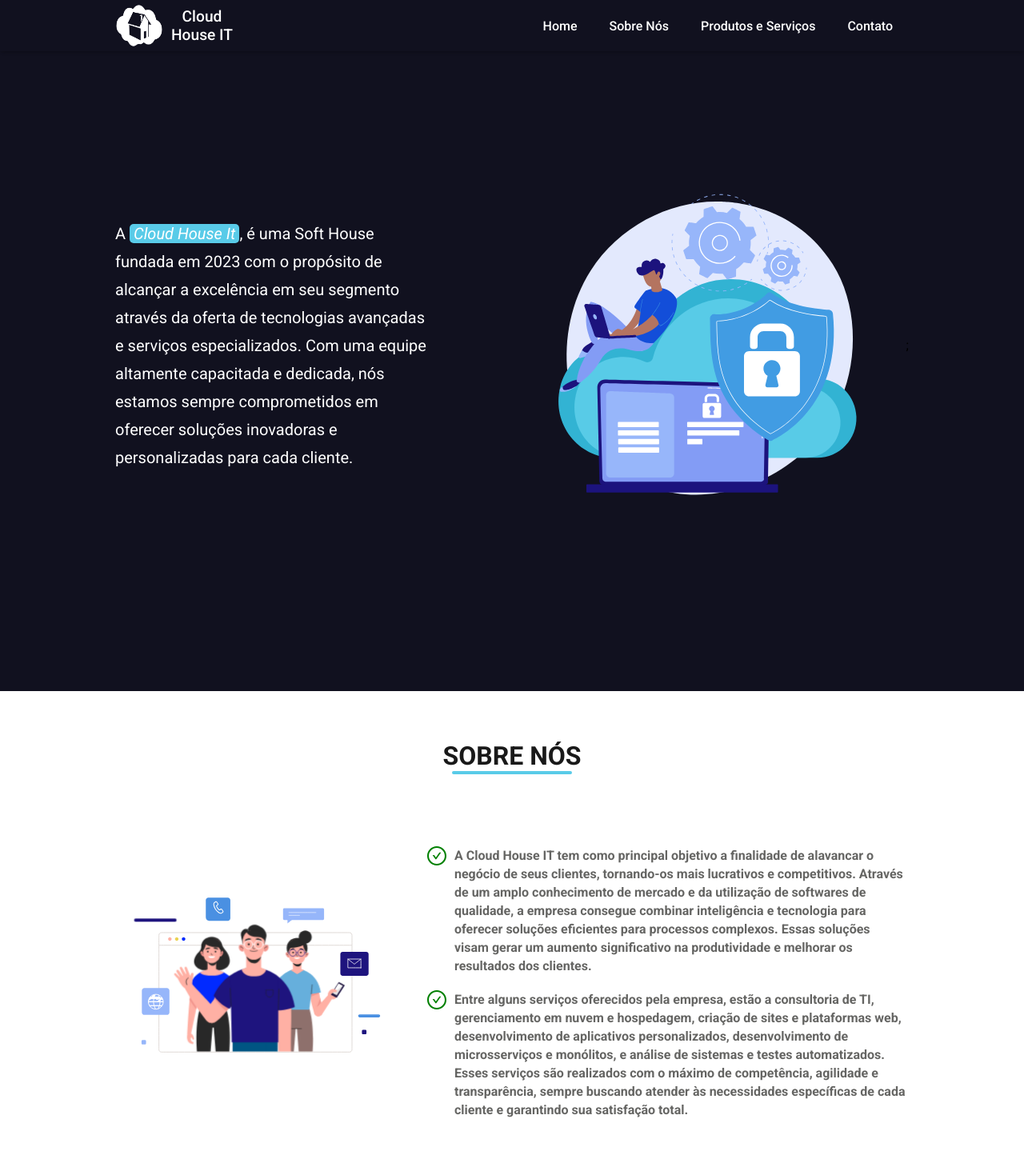
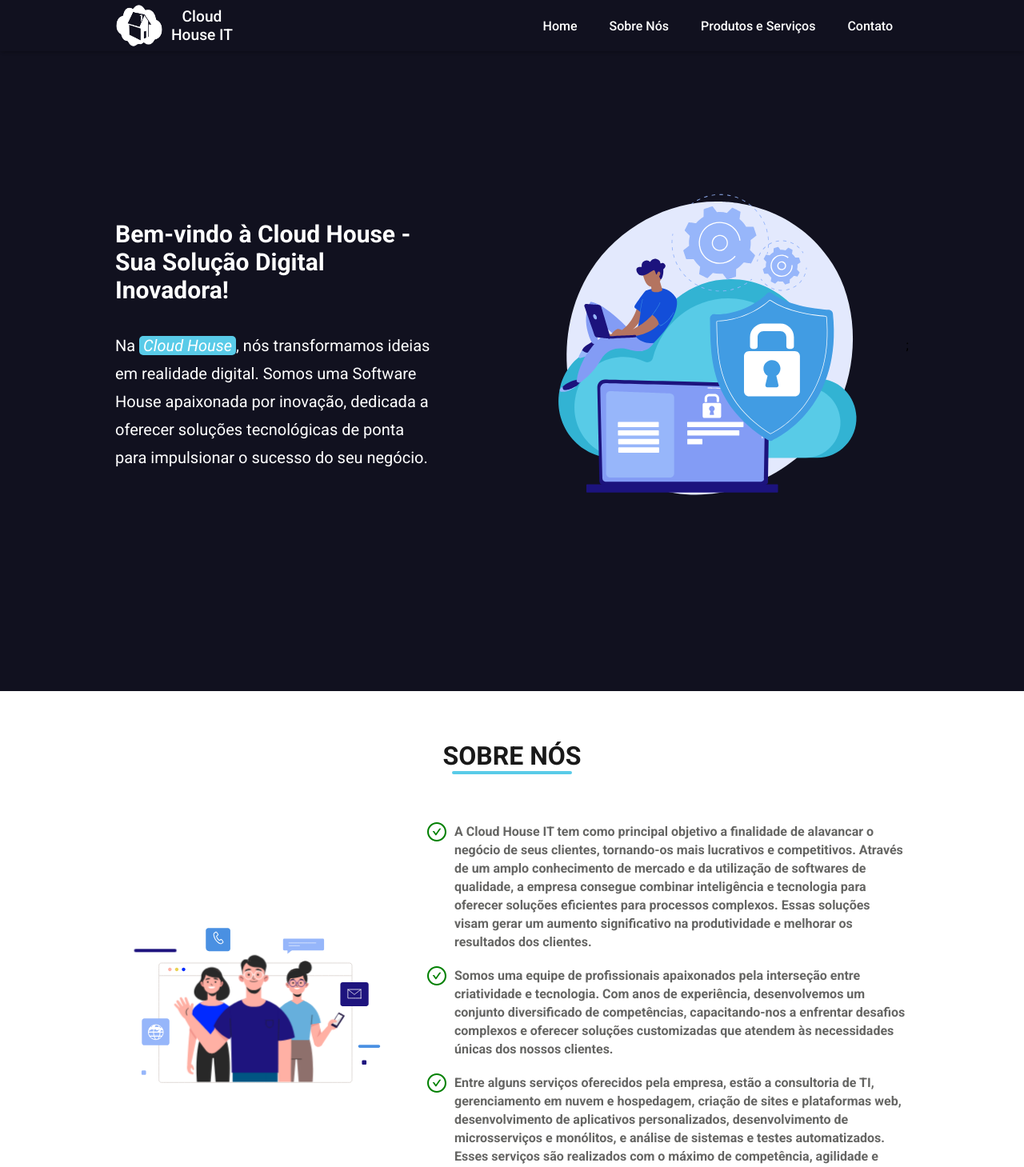
Before and after one commit to CloudHouseDev/landing-page-business, a React (Create React App) app: page / in a window 1280 px wide. Shown: the top 1459 px of the page at 80% size. Built offline with nearby package versions, Linux system fonts and the light colour scheme.

Commit message:
chore - improvement of page texts

```diff
--- a/src/components/footer/footer.jsx
+++ b/src/components/footer/footer.jsx
@@ -8,8 +8,8 @@ function Footer({ shouldShowHomeSectionLink }) {
     return (
         <footer className="footer">
             <div>
-                <span>Copyright © 2023. Todos os direitos reservados.</span>
-                <strong className="footer-details">Cloud House IT</strong>
+                <span>Copyright © 2021. Todos os direitos reservados.</span>
+                <strong className="footer-details">CLOUD HOUSE TECHNOLOGIES LTDA</strong>
             </div>
             {shouldShowHomeSectionLink ? (
                 <a href="#section-home" className="back-nav-link">
--- a/src/pages/components/aboutUs/aboutUs.jsx
+++ b/src/pages/components/aboutUs/aboutUs.jsx
@@ -28,6 +28,11 @@ function AboutUs() {
                         oferecer soluções eficientes para processos complexos. Essas
                         soluções visam gerar um aumento significativo na produtividade e
                         melhorar os resultados dos clientes.
+                    </p>
+                    <br />
+                    <p>
+                        <CheckCircleOutlined />
+                        Somos uma equipe de profissionais apaixonados pela interseção entre criatividade e tecnologia. Com anos de experiência, desenvolvemos um conjunto diversificado de competências, capacitando-nos a enfrentar desafios complexos e oferecer soluções customizadas que atendem às necessidades únicas dos nossos clientes.
                     </p>
                     <br />
                     <p>
--- a/src/pages/components/home/home.jsx
+++ b/src/pages/components/home/home.jsx
@@ -8,12 +8,11 @@ function Home() {
     return (
         <div className="wrapper-home-section">
             <div className="wrapper-text">
+                <h1>Bem-vindo à Cloud House - Sua Solução Digital Inovadora!</h1>
+                <br />
                 <p>
-                    A <span>Cloud House It</span>, é uma Soft House fundada em 2023 com o
-                    propósito de alcançar a excelência em seu segmento através da oferta
-                    de tecnologias avançadas e serviços especializados. Com uma equipe
-                    altamente capacitada e dedicada, nós estamos sempre comprometidos em
-                    oferecer soluções inovadoras e personalizadas para cada cliente.
+                Na <span>Cloud House</span>, nós transformamos ideias em realidade digital.
+                Somos uma Software House apaixonada por inovação, dedicada a oferecer soluções tecnológicas de ponta para impulsionar o sucesso do seu negócio.
                 </p>
             </div>
 
```
